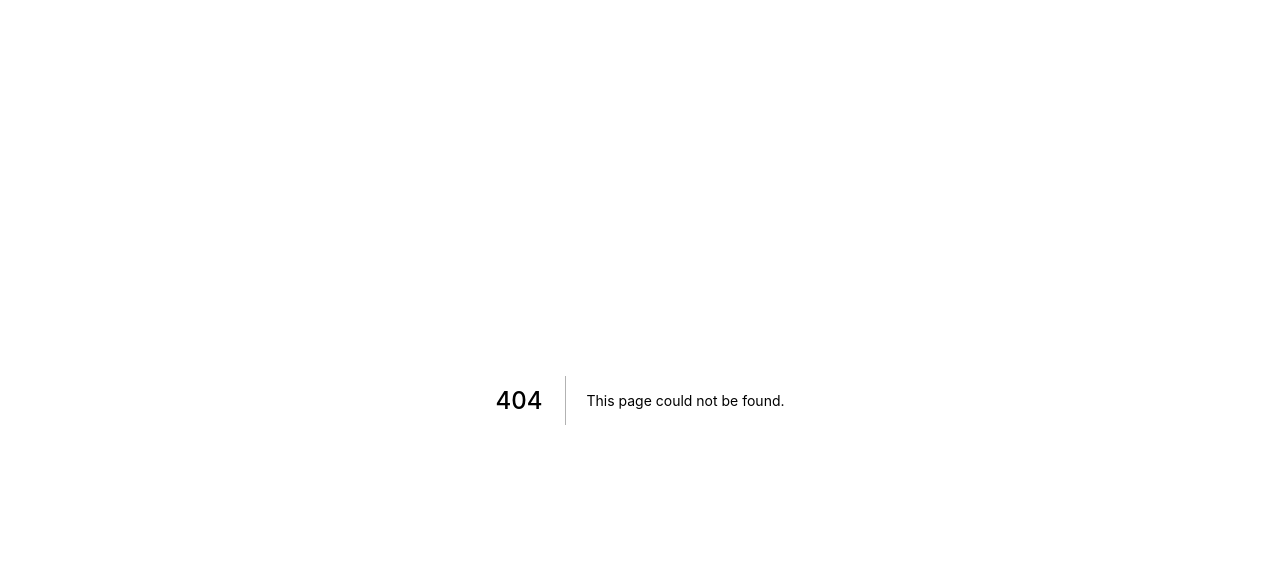
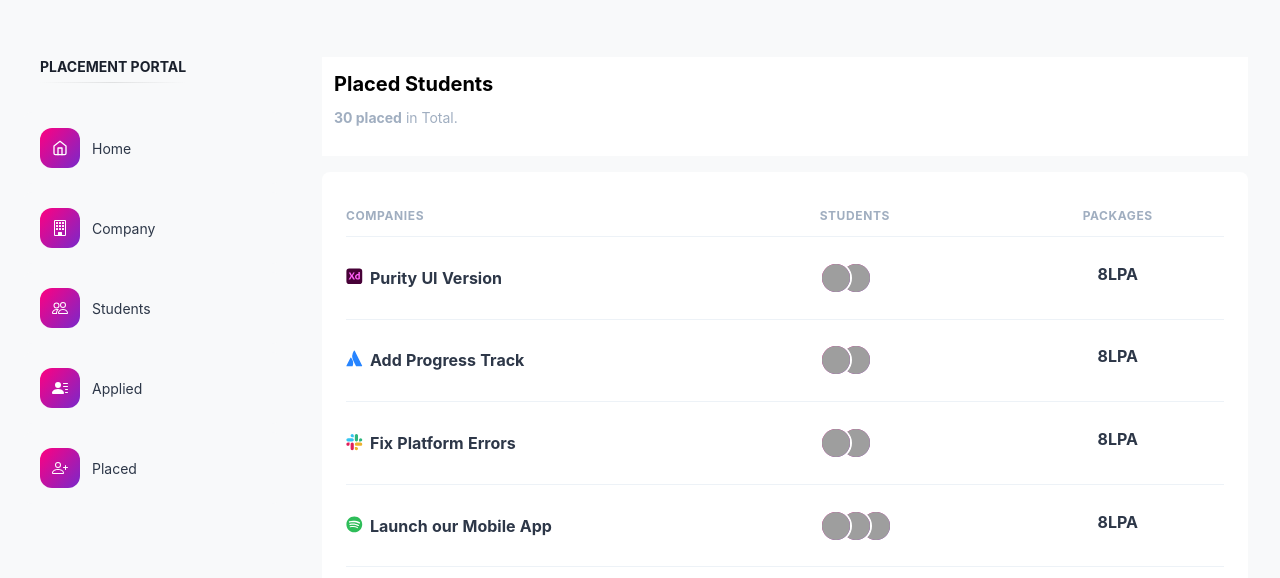
Before and after one commit to VarunSAthreya/placement-management, a Next.js app in the folder apps/web/: page /placed in a window 1280 px wide. Before the commit this address had no page. Shown: the top 578 px of the page. Built offline with nearby package versions, Linux system fonts and the light colour scheme; grey boxes are pictures that could not be loaded.

Commit message:
Made Placed Page

```diff
--- /dev/null
+++ b/apps/web/pages/placed.tsx
@@ -0,0 +1,108 @@
+import { Table, Tbody, Text, Box, Th, Thead, Tr, Flex } from '@chakra-ui/react';
+import {
+    AdobexdLogo,
+    AtlassianLogo,
+    SlackLogo,
+    SpotifyLogo,
+} from '../components/Icons/Icons';
+import PlacedTable from '../components/Tables/PlacedTable';
+import SideBar from '../components/Sidebar/Sidebar';
+
+const placedTableData = [
+    {
+        logo: AdobexdLogo,
+        name: 'Purity UI Version',
+        members: ['1', '2'],
+        package: '8LPA',
+    },
+    {
+        logo: AtlassianLogo,
+        name: 'Add Progress Track',
+        members: ['1', '2'],
+        package: '8LPA',
+    },
+    {
+        logo: SlackLogo,
+        name: 'Fix Platform Errors',
+        members: ['1', '2'],
+        package: '8LPA',
+    },
+    {
+        logo: SpotifyLogo,
+        name: 'Launch our Mobile App',
+        members: ['1', '2', '3'],
+        package: '8LPA',
+    },
+];
+
+const Placed = () => {
+    return (
+        <Flex flexDirection={'row'} bg={'#f8f9fa'}>
+            <SideBar />
+            <Flex
+                flexDirection="column"
+                pt={{ base: '120px', md: '25px' }}
+                marginLeft={'290px'}
+                width={'100%'}
+                p={4}
+            >
+                <Box p="16px" overflowX={{ sm: 'scroll', xl: 'hidden' }}>
+                    <Box p="12px 12px 28px 12px" bg={'white'} my={4}>
+                        <Flex direction="column">
+                            <Text
+                                fontSize="xl"
+                                color={'black'}
+                                fontWeight="bold"
+                                pb=".5rem"
+                            >
+                                Placed Students
+                            </Text>
+                            <Flex align="center">
+                                <Text
+                                    fontSize="sm"
+                                    color="gray.400"
+                                    fontWeight="normal"
+                                >
+                                    <Text fontWeight="bold" as="span">
+                                        30 placed
+                                    </Text>{' '}
+                                    in Total.
+                                </Text>
+                            </Flex>
+                        </Flex>
+                    </Box>
+                    <Box bg={'white'} p={6} borderRadius={8}>
+                        <Table variant="simple" color={'black'}>
+                            <Thead>
+                                <Tr my=".8rem" ps="0px">
+                                    <Th ps="0px" color="gray.400">
+                                        Companies
+                                    </Th>
+                                    <Th color="gray.400">Students</Th>
+                                    <Th color="gray.400" textAlign={'center'}>
+                                        Packages
+                                    </Th>
+                                </Tr>
+                            </Thead>
+                            <Tbody>
+                                {placedTableData.map((row) => {
+                                    return (
+                                        <PlacedTable
+                                            key={row.name}
+                                            name={row.name}
+                                            logo={row.logo}
+                                            members={row.members}
+                                            ctc={row.package}
+                                        />
+                                    );
+                                })}
+                            </Tbody>
+                        </Table>
+                    </Box>
+                </Box>
+            </Flex>
+        </Flex>
+    );
+};
+
+export default Placed;
```
